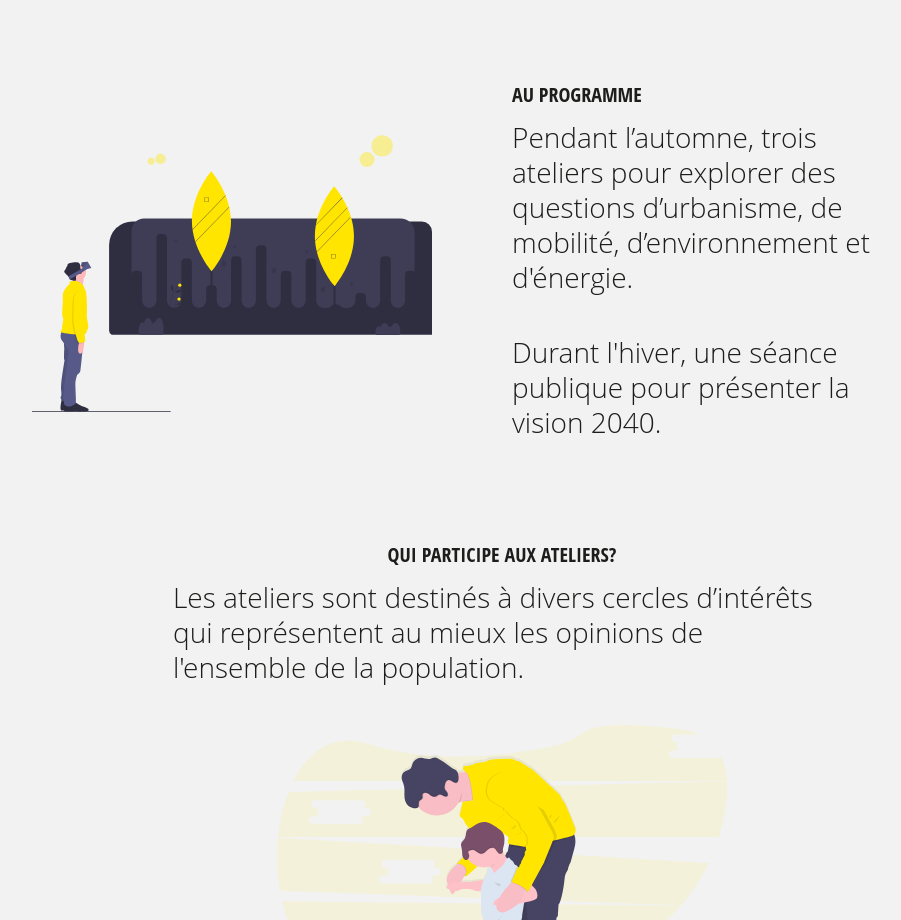
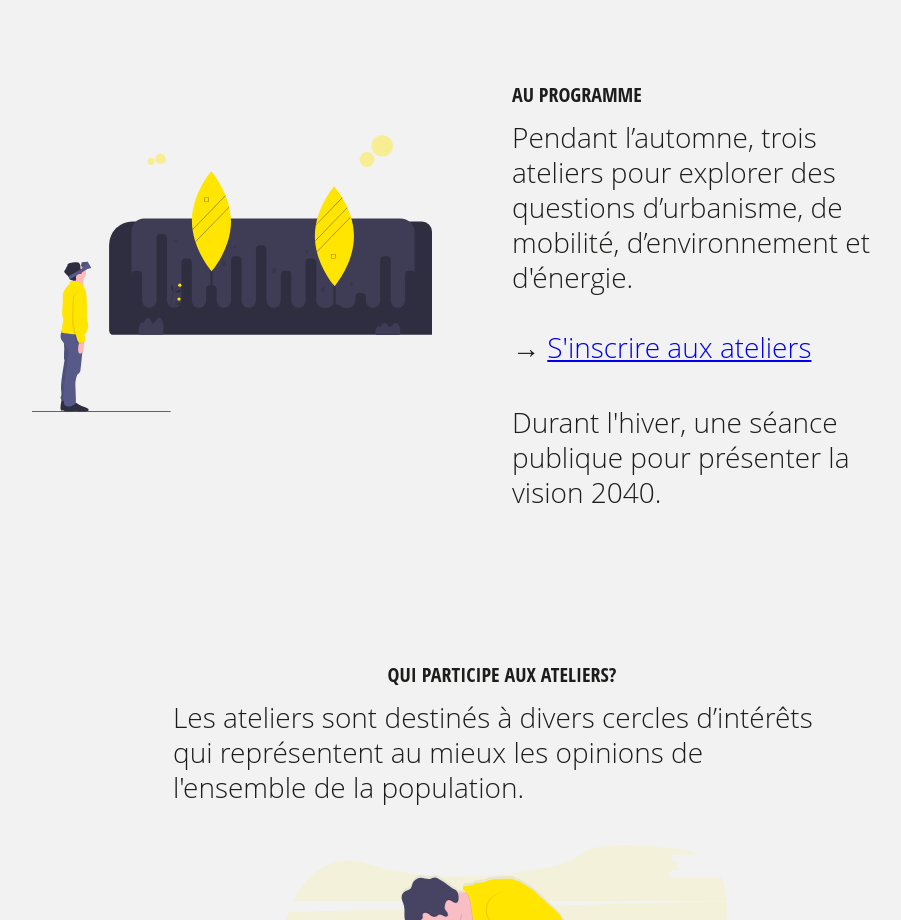
Before and after one commit to PIMboula/2040.echallens.ch, a plain HTML site: page index.html in a window 1280 px wide. Shown: the part 2640-3560 px from the top of the page, without its empty margins (138-1039 px from the left). Drawn offline with nearby package versions, Linux system fonts and the light colour scheme; a script that the page names is missing.

Commit message:
Added subscription link

```diff
--- a/css/2040echallens.webflow.css
+++ b/css/2040echallens.webflow.css
@@ -61,7 +61,7 @@ a {
 }
 
 .section.programme {
-  height: 60vh;
+  height: 75vh;
   padding-top: 60px;
 }
 
--- a/index.html
+++ b/index.html
@@ -1,6 +1,6 @@
 <!DOCTYPE html>
 <!--  This site was created in Webflow. http://www.webflow.com  -->
-<!--  Last Published: Tue Jun 25 2019 14:47:38 GMT+0000 (UTC)  -->
+<!--  Last Published: Tue Jun 25 2019 14:58:43 GMT+0000 (UTC)  -->
 <html data-wf-page="5d007fe6236f2b46b8990ea4" data-wf-site="5d007fe6236f2b6ea4990ea3">
 <head>
   <meta charset="utf-8">
@@ -77,7 +77,7 @@
         <div class="w-col w-col-6"><img src="images/undraw_augmented_reality_heuy.svg" width="450" alt="" class="image-7"></div>
         <div class="w-col w-col-6">
           <h3 class="section-header gauche">Au programme</h3>
-          <div class="text-block gauche">Pendant l’automne, trois ateliers pour explorer des questions d’urbanisme, de mobilité, d’environnement et d&#x27;énergie.</div>
+          <div class="text-block gauche">Pendant l’automne, trois ateliers pour explorer des questions d’urbanisme, de mobilité, d’environnement et d&#x27;énergie.<br><br>→ <a href="https://pim.fyi/2040" target="_blank">S&#x27;inscrire aux ateliers</a></div>
           <div class="text-block gauche">Durant l&#x27;hiver, une séance publique pour présenter la vision 2040.</div>
         </div>
       </div>
```
Also changed, not shown: demarche-vision-echallens-2040.html (+1 -1 lines).
